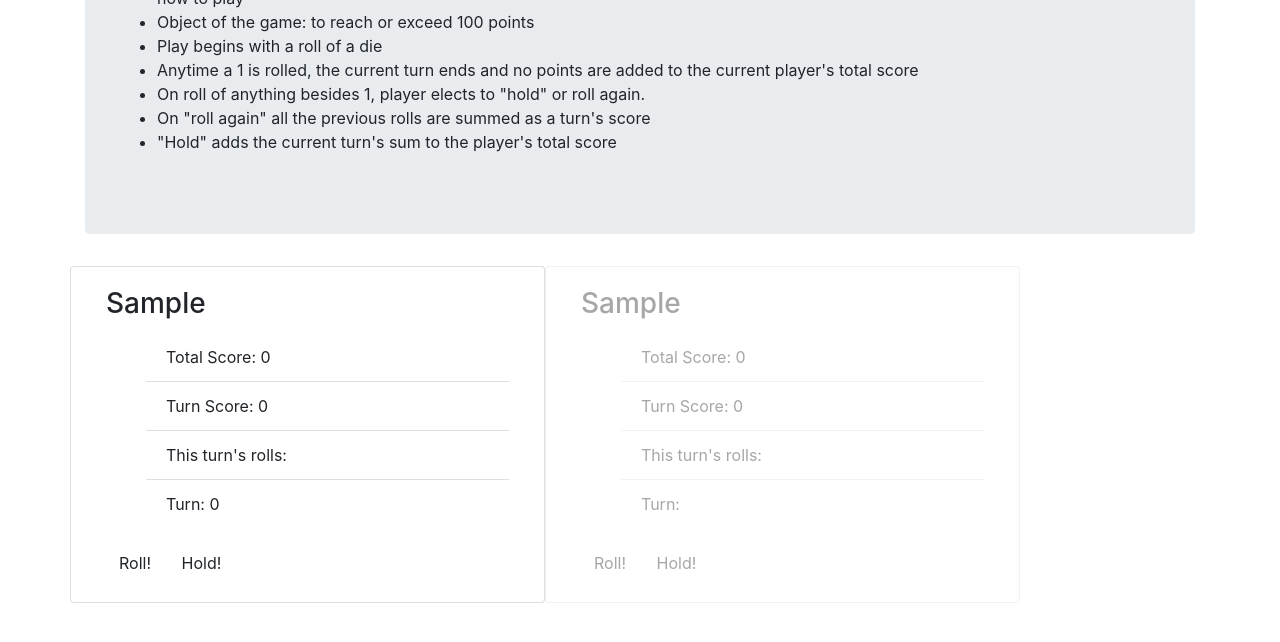
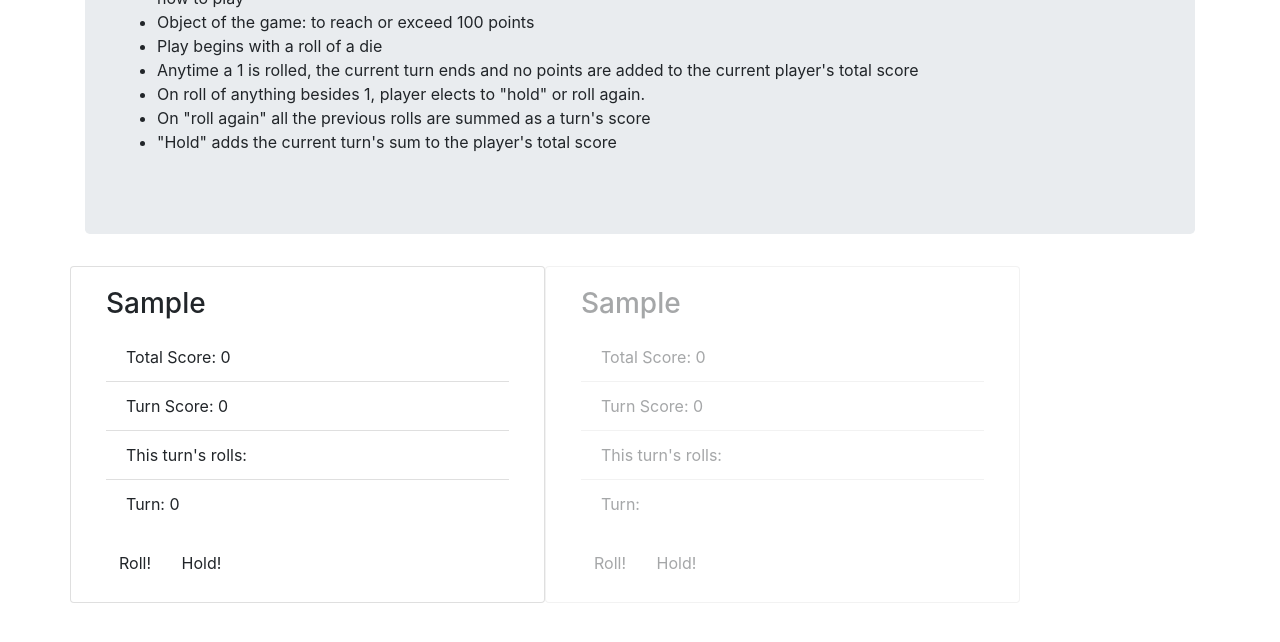
Before and after one commit to jonstump/Dice-of-Pigs, a plain HTML site: page index.html in a window 1280 px wide. Both pictures are taken after typing "Sample", "Sample" into the empty fields and a click on the button "Let's Play". Shown: the part 134-776 px from the top of the page. Drawn offline with Linux system fonts and the light colour scheme.

Commit message:
fix weird card padding
Co-authored-by: Jon Stump <jmstump@gmail.com>

```diff
--- a/css/styles.css
+++ b/css/styles.css
@@ -3,4 +3,8 @@
 }
 div.card {
   display: none;
+  align-content: center;
 }
+ul.list-group-flush {
+  padding-inline-start: 0px;
+}
```
